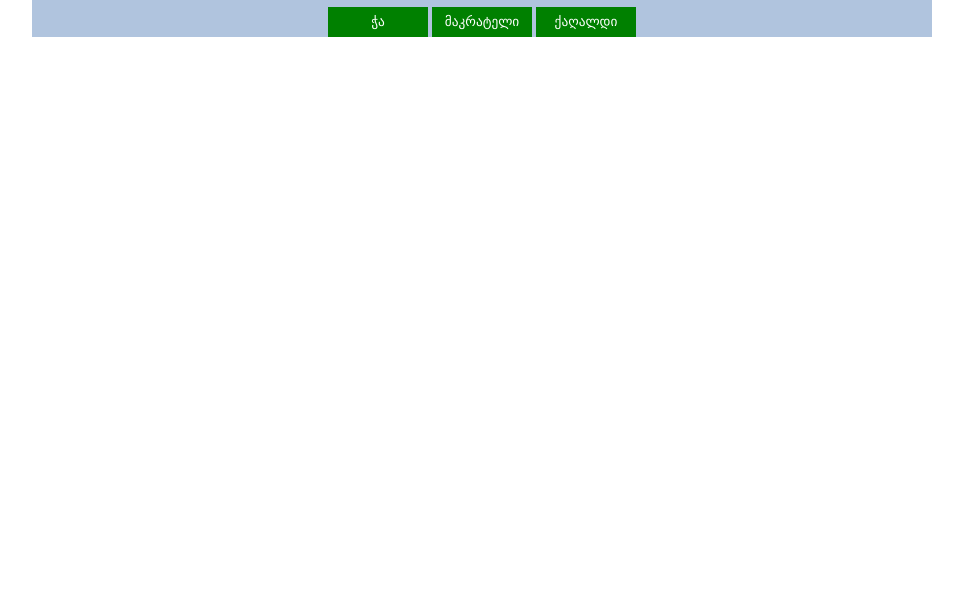
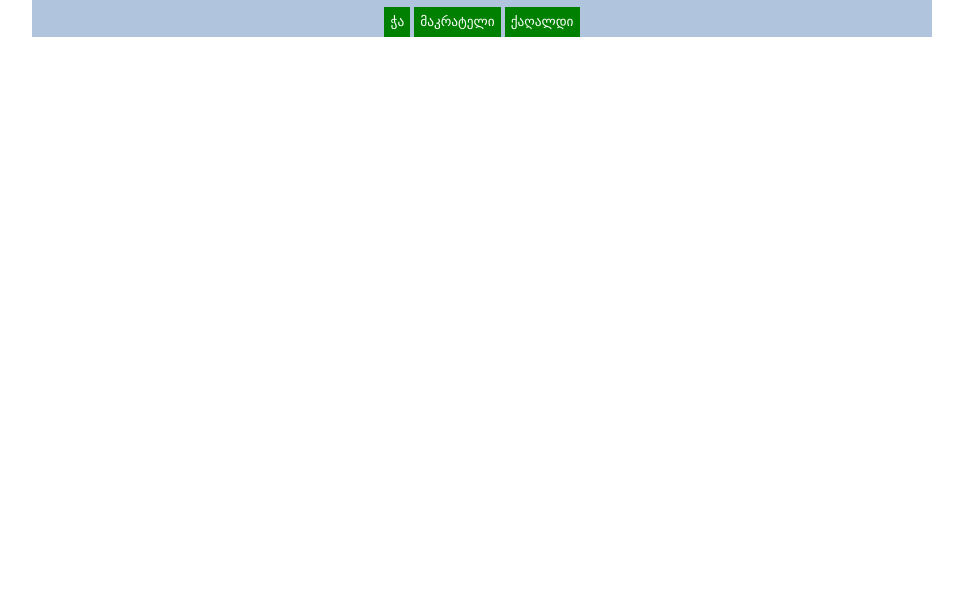
Before and after one commit to TornikeALT/paper-rock-scissors-, a plain HTML site: page index.html in a window 1280 px wide. Shown: the part 193-800 px from the top of the page, without its empty margins (158-1121 px from the left). Drawn offline with Linux system fonts and the light colour scheme.

Commit message:
Update styles.css

```diff
--- a/styles.css
+++ b/styles.css
@@ -13,8 +13,8 @@ input{
 button{
     background-color: green;
     color: white;
-    width: 100px;
-    height: 30px;
+    max-width: 100px;
+    min-height: 30px;
     border: none;
 }
 button:hover{
```
